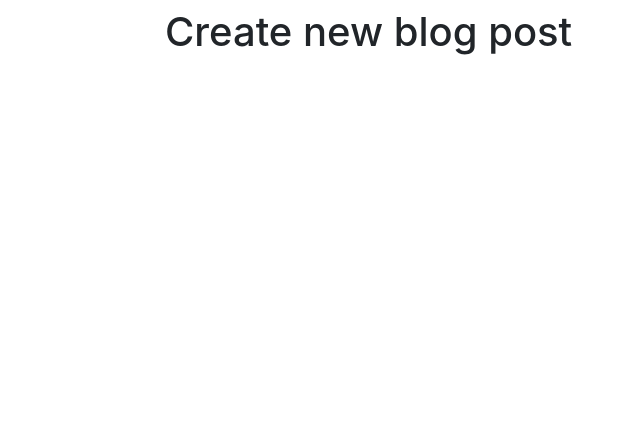
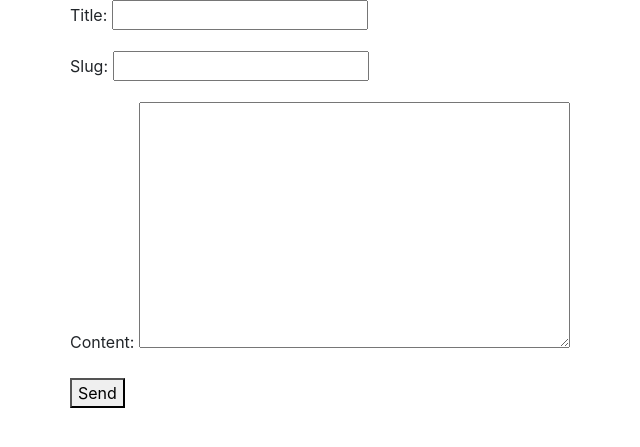
Before and after one commit to Sanush49/Django, a Django app: page /blog-new/ in a window 1280 px wide. Shown: the top 447 px of the page, without its empty margins (205-845 px from the left). Run offline with Django 3.2, Linux system fonts and the light colour scheme; some libraries are stand-ins or nearby versions.

Commit message:
Form added

```diff
--- a/src/Templates/base.html
+++ b/src/Templates/base.html
@@ -13,10 +13,9 @@
   <body>
     <div class="container">
       <div class="row">
-        <div class="col-6 mx-auto">
-          <h1>{{title}}</h1>
+        <div class="col-8 mx-auto">
           {% block division_1 %}
-          <h1>Replace this value</h1>
+
           {% endblock %}
         </div>
       </div>
--- /dev/null
+++ b/src/Templates/form.html
@@ -0,0 +1,16 @@
+{% extends "base.html" %}
+
+
+
+{% block division_1 %}
+
+{% if title %}
+	<h1>{{title}}</h1>
+{% endif %}
+
+<form method="POST" action="."> {% csrf_token %}
+	{{form.as_p}}
+	<button type="submit">Send</button>
+</form>
+
+{% endblock %}
--- /dev/null
+++ b/src/blog/forms.py
@@ -0,0 +1,21 @@
+from django import forms
+from .models import BlogPost
+
+class BlogPostForm(forms.Form):
+	title = forms.CharField()
+	slug = forms.SlugField()
+	content = forms.CharField(widget = forms.Textarea)
+
+
+class BlogPostModelForm(forms.ModelForm):
+	class Meta:
+		model = BlogPost
+		fields = ['title','slug','content']
+
+
+	def clean_title(self,*args,**kwargs):
+		title= self.cleaned_data.get('title')
+		qs = BlogPost.objects.filter(title=title)
+		if qs.exists():
+			raise forms.ValidationError("This title already exist.")
+		return title
--- a/src/blog/models.py
+++ b/src/blog/models.py
@@ -3,6 +3,6 @@ from django.db import models
 # Create your models here.
 
 class BlogPost(models.Model):
-	title = models.TextField()
+	title = models.CharField(max_length=120)
 	slug = models.SlugField(unique=True)
 	content = models.TextField(null=True, blank=True)
--- a/src/blog/views.py
+++ b/src/blog/views.py
@@ -2,6 +2,7 @@ from django.shortcuts import render, get_object_or_404
 from django.http import Http404
 # Create your views here.
 from .models import BlogPost
+from .forms import BlogPostModelForm
 
 #CRUD
 
@@ -22,8 +23,15 @@ def blog_post_list_view(request):
 def blog_post_create_view(request):
 	#create objects
 	# ? use a form
-	template_name='blog/create.html'
-	context={'form':None}
+	form = BlogPostModelForm(request.POST or None)
+	if form.is_valid():
+		print(form.cleaned_data)
+		obj = form.save(commit=False)
+		obj.title = form.cleaned_data.get("title")
+		obj.save()
+		form = BlogPostModelForm()
+	template_name='form.html'
+	context={'form':form}
 	return render(request, template_name, context)
 
 def blog_post_detail_view(request,slug):
```
Also changed, not shown: src/Templates/blog_post_create.html (added, +7 -0 lines), src/Templates/contact.html (deleted, +0 -9 lines), src/blog/templates/blog/form.html (added, +16 -0 lines), src/try_django/forms.py (added, +13 -0 lines), src/try_django/views.py (+11 -1 lines), src/blog/migrations/0008_auto_20190730_1053.py (added), src/blog/migrations/0009_auto_20190730_1055.py (added), src/db.sqlite3, 2 other files.
